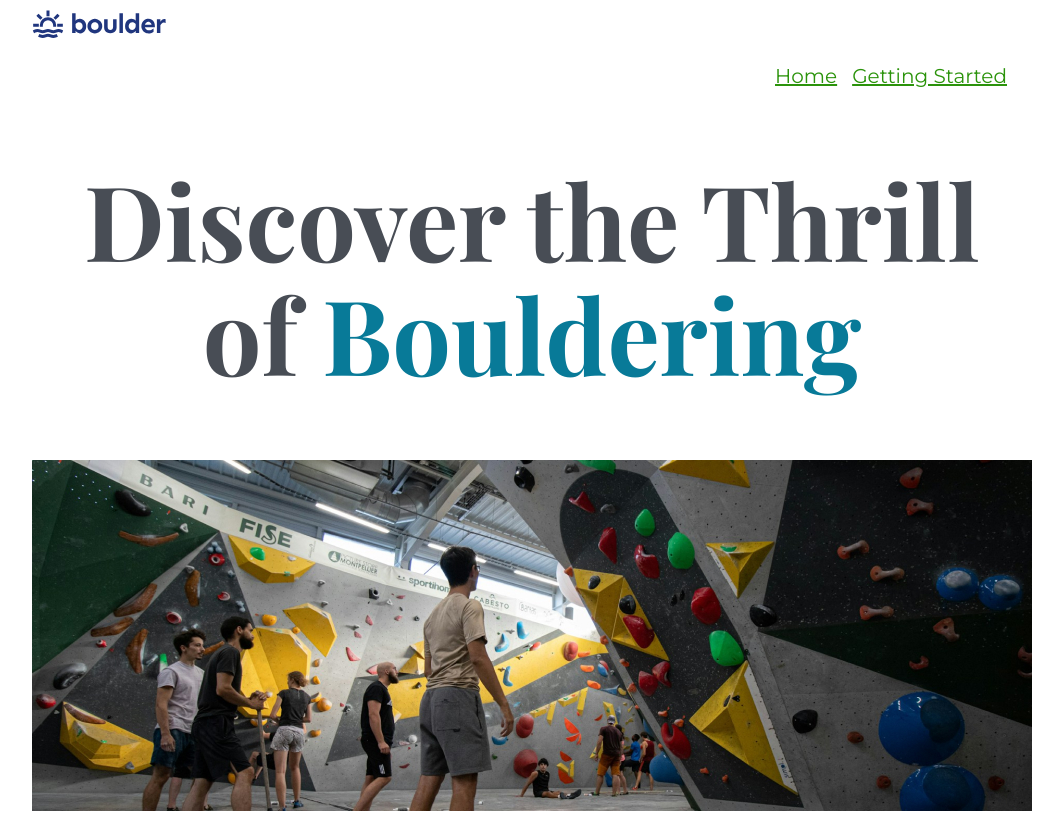
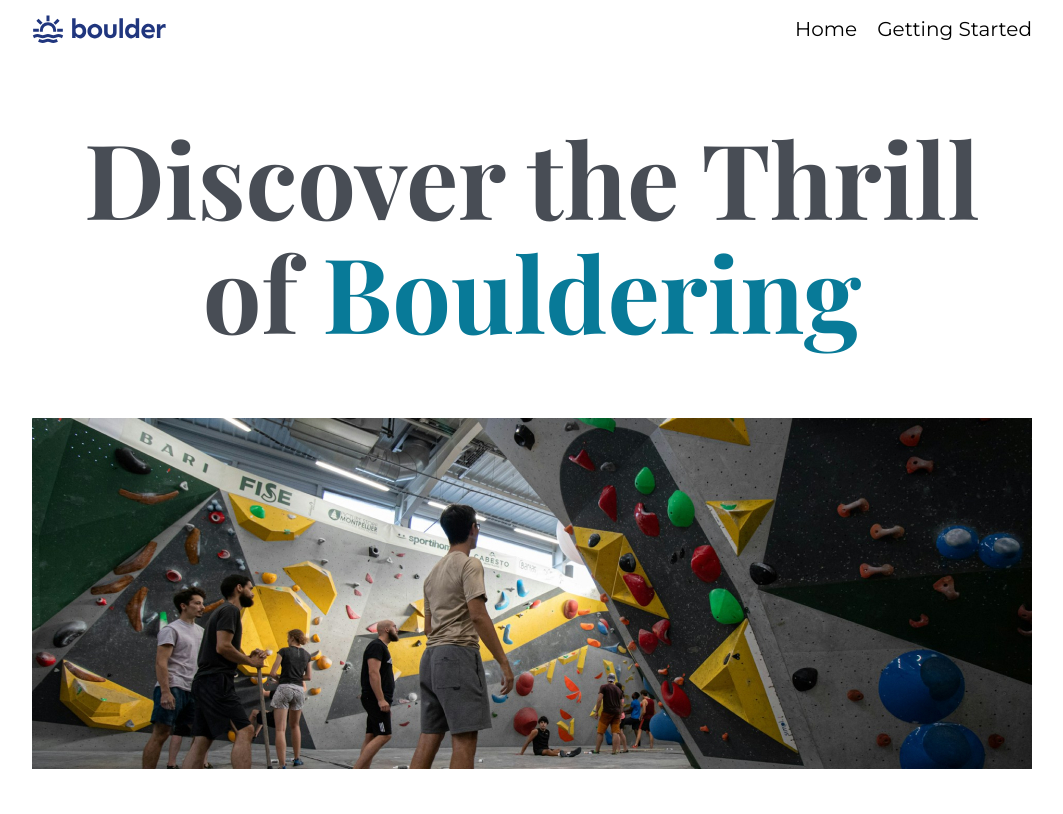
Before and after one commit to StasiS-web/bouldering-website, a plain HTML site: page index.html in a window 1280 px wide. Shown: the top 814 px of the page, without its empty margins (108-1171 px from the left). Drawn offline with nearby package versions, Linux system fonts and the light colour scheme; a web font is replaced by a local one.

Commit message:
style the navigation links

```diff
--- a/index.html
+++ b/index.html
@@ -19,12 +19,12 @@
             <!-- logo -->
             <img src="/resources/images/logo.svg" alt="Boulder inc." />
             <!--===============NAVIGATION==============-->
-            <nav>
-                <ul class="menu">
-                    <li class="menu-item">
+            <nav class="primary-navigation">
+                <ul>
+                    <li>
                         <a href="./index.html">Home</a>
                     </li>
-                    <li class="menu-item">
+                    <li>
                         <a href="./getting-started.html">Getting Started</a>
                     </li>
                 </ul>
@@ -51,11 +51,8 @@
                         </p>
 
                         <p>
-                            Unlike <a href="https://en.wikipedia.org/wiki/Traditional_climbing">traditional
-                                climbing</a>,
-                            bouldering
-                            focuses on short but intensive routes called
-                            "problems," typically keeping climbers within a safe distance from
+                            Unlike <a href="https://en.wikipedia.org/wiki/Traditional_climbing">traditional climbing</a>, bouldering
+                            focuses on short but intensive routes called "problems," typically keeping climbers within a safe distance from
                             the ground while they navigate challenging sequences of moves.
                         </p>
                     </div>
--- a/resources/css/style.css
+++ b/resources/css/style.css
@@ -10,10 +10,6 @@ body {
     line-height: 1.6;
     margin-inline-start: 100px;
     margin-inline-end: 100px;
-}
-
-header {
-    text-align: center;
 }
 
 h1 {
@@ -34,27 +30,14 @@ h3 {
     font-size: 1.5rem;
 }
 
-.menu {
-    display: flex;
-    justify-content: right;
-    list-style-type: none;
-    padding-right: 25px;
-}
-
-.menu-item {
-    align-items: center;
-    padding-left: 15px;
-}
-
 a {
     color: #2B930B;
+    text-decoration: none;
 }
 
 a:hover,
 a:focus-visible {
-    color: #4fc42b;
-    text-decoration-style: dashed;
-    text-decoration-color: #62f336;
+    color: #5F9B9F;
 }
 
 img {
@@ -70,8 +53,36 @@ section ul li::marker {
     content: '🔥 ';
 }
 
+li {
+    margin-block: 5px;
+}
+
 section {
     margin-block: 100px;
+}
+
+header {
+    display: flex;
+    justify-content: space-between;
+    gap: 20px;
+}
+
+.primary-navigation ul {
+    display: flex;
+    gap: 20px;
+    list-style: none;
+    margin: 0;
+    padding: 0;
+}
+
+.primary-navigation a {
+    color: #000000;
+    text-decoration: none;
+}
+
+.primary-navigation a:hover,
+.primary-navigation a:focus-visible {
+    color: #67ecf6;
 }
 
 .wrapper {
```
Also changed, not shown: getting-started.html (+4 -4 lines).
